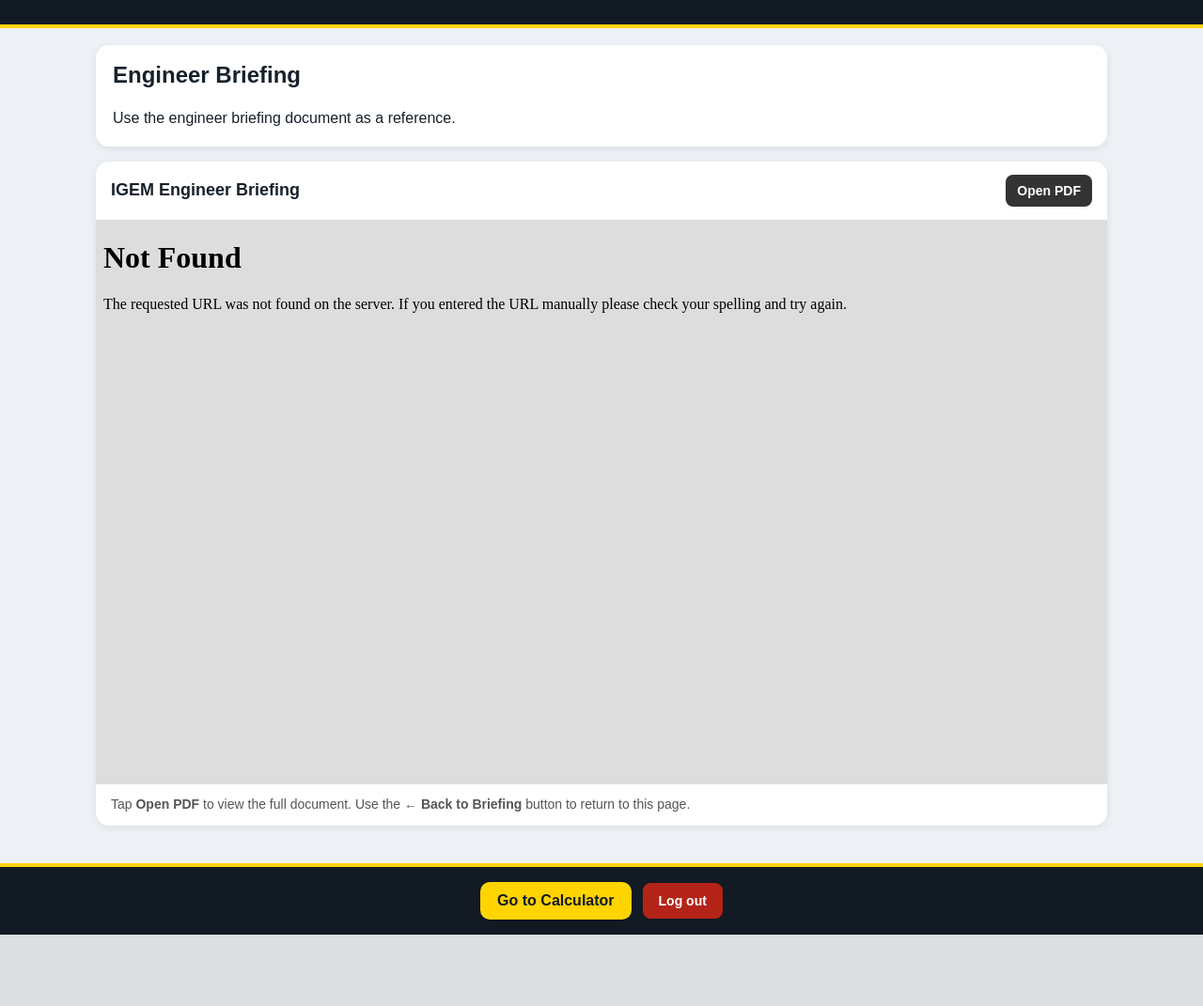
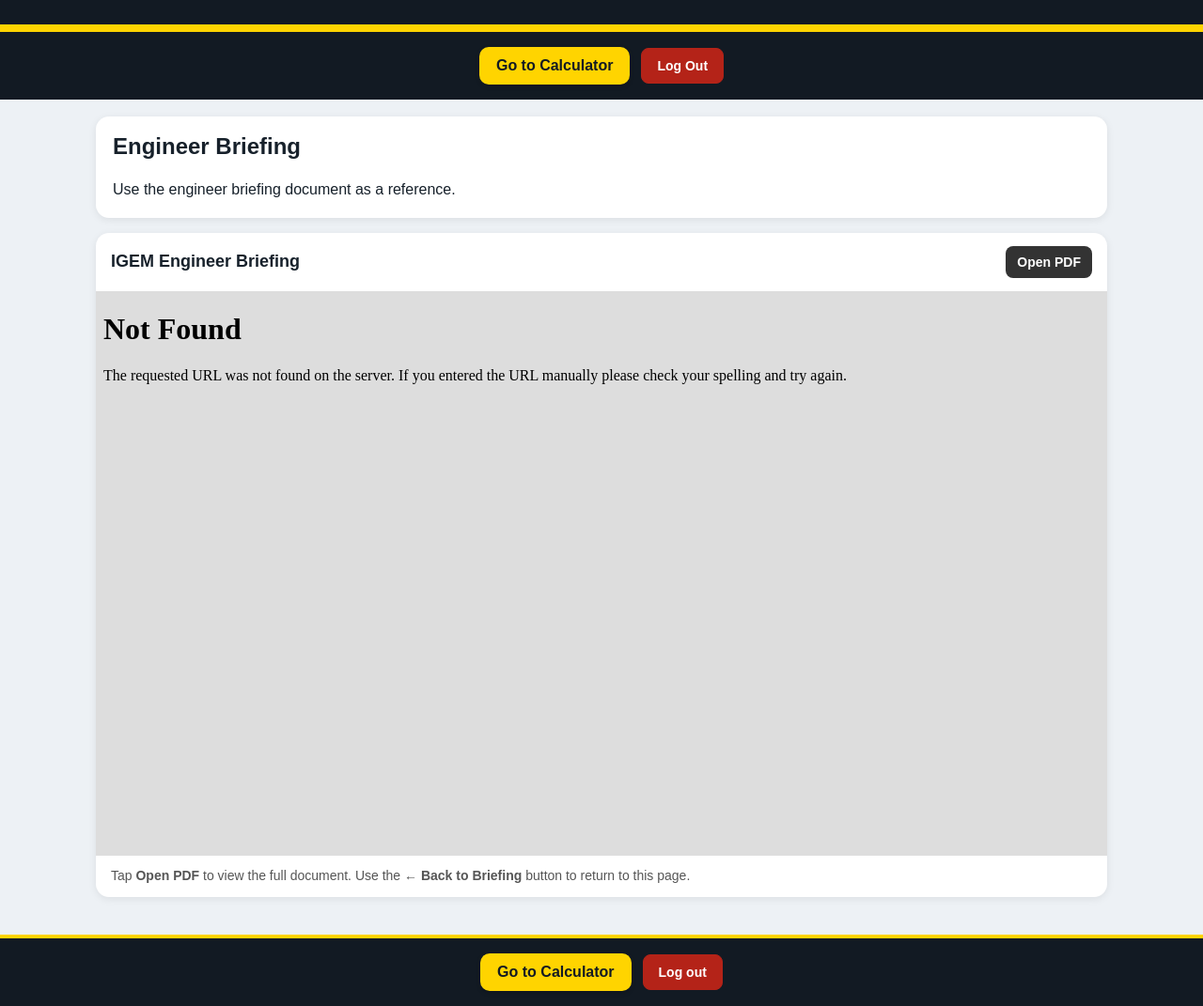
Before and after one commit to idiotplumms/igem-iv-calculator, a Flask app: page / in a window 1280 px wide. Shown: the whole page at 94% size. Before the commit the page ends 995 px from the top, so only its background shows below. Run offline with Flask 3, Linux system fonts and the light colour scheme; the visitor is signed in with stand-in values (Sample User, id 1).

Commit message:
Update slides.html

```diff
--- a/templates/slides.html
+++ b/templates/slides.html
@@ -49,6 +49,25 @@
 
     <div class="slides-top-space"></div>
 
+    <div class="navbar">
+
+        <a
+            href="{{ url_for('calculator') }}"
+            class="nav-button">
+
+            Go to Calculator
+
+        </a>
+
+        <a
+            href="{{ url_for('logout') }}"
+            class="logout-button">
+
+            Log Out
+
+        </a>
+
+    </div>
 
     <main class="page">
 
```
